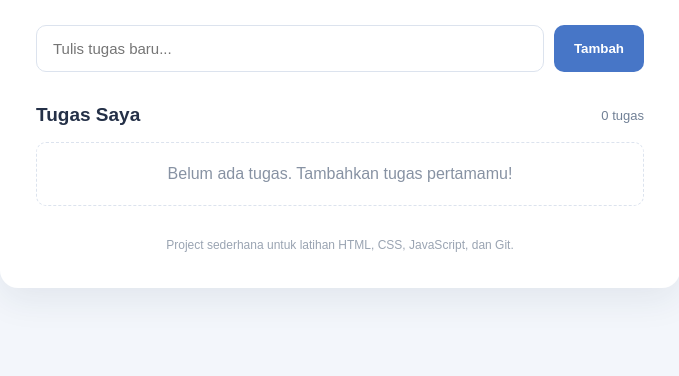
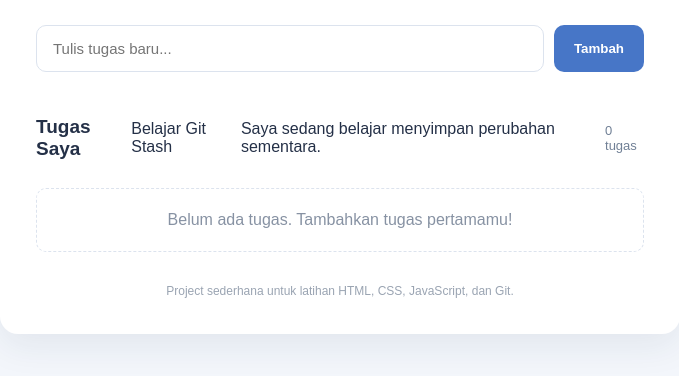
Before and after one commit to ismi23/belajar-git, a plain HTML site: page project-to-do-list/index.html in a window 1280 px wide. Shown: the part 178-554 px from the top of the page, without its empty margins (300-979 px from the left). Drawn offline with Linux system fonts and the light colour scheme.

Commit message:
update index.html

```diff
--- a/project-to-do-list/index.html
+++ b/project-to-do-list/index.html
@@ -22,6 +22,8 @@
     <section class="task-section">
       <div class="section-heading">
         <h2>Tugas Saya</h2>
+        <p>Belajar Git Stash</p>
+<p>Saya sedang belajar menyimpan perubahan sementara.</p>
         <span id="task-count">0 tugas</span>
       </div>
       <ul id="task-list" class="task-list">
```
